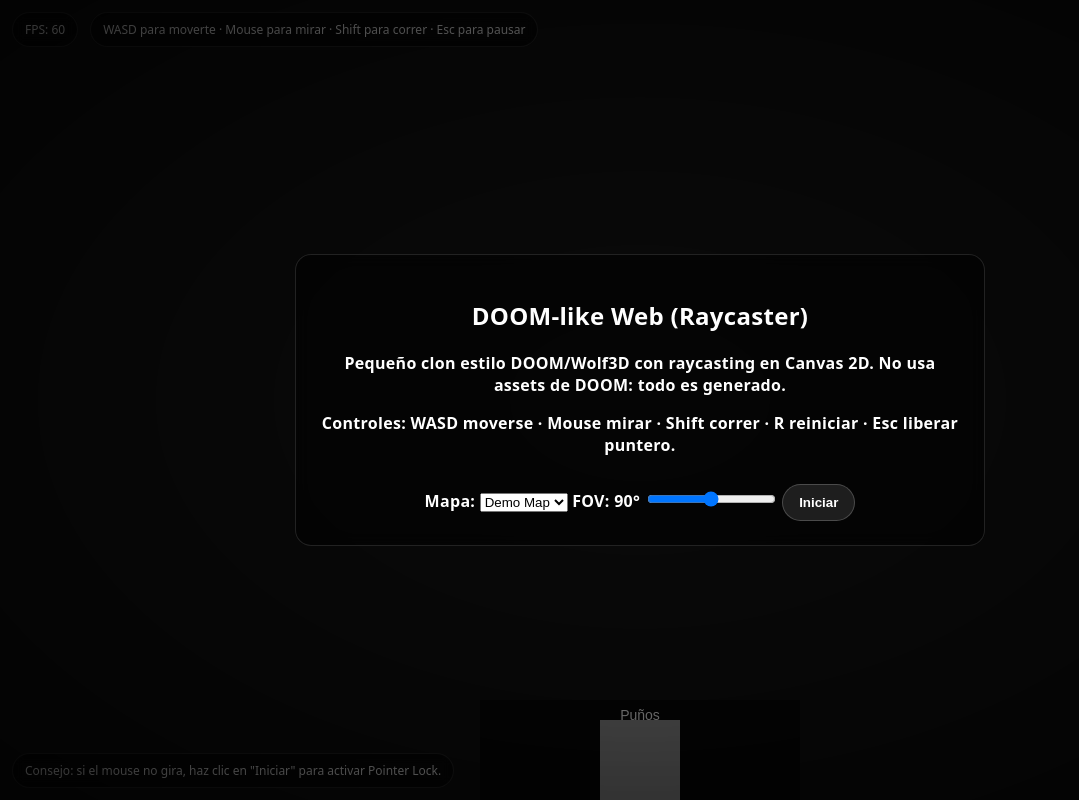
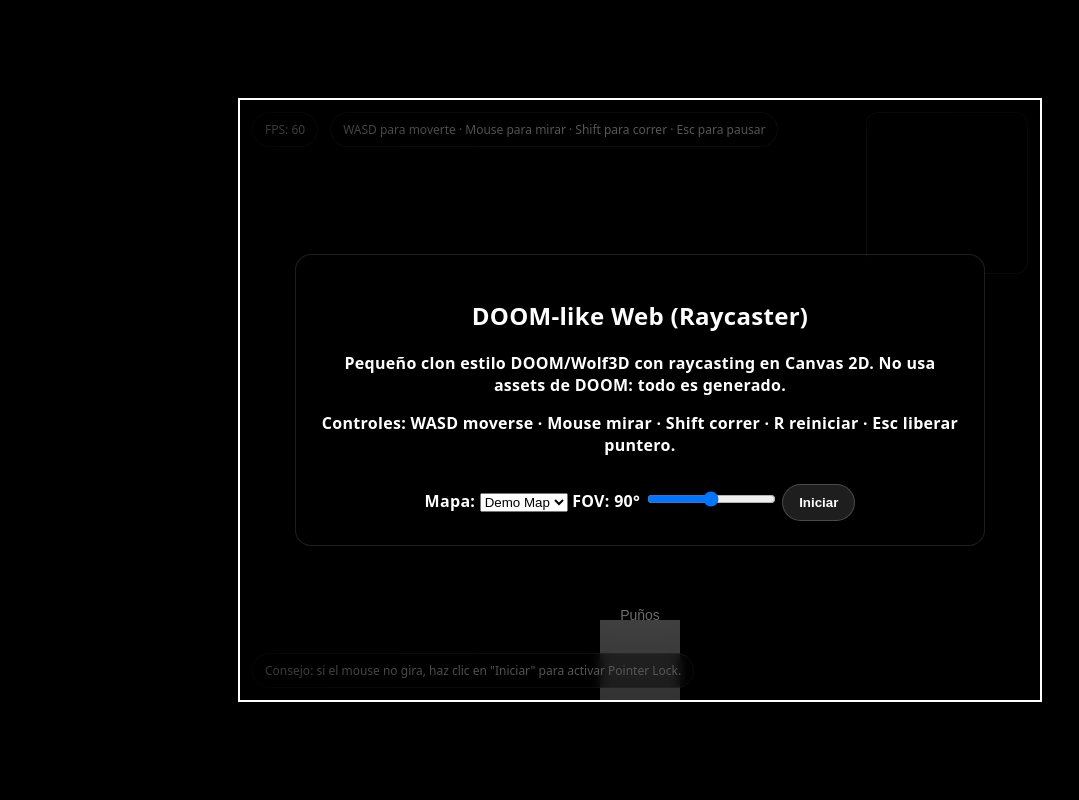
Before and after one commit to hatemecha/doom-clone, a plain HTML site: page index.html in a window 1280 px wide. Shown: the whole page, without its empty margins (0-1079 px from the left). Drawn offline with Linux system fonts and the light colour scheme.

Commit message:
Center game canvas and fix size

```diff
--- a/index.html
+++ b/index.html
@@ -9,14 +9,14 @@
       body {
         height: 100%;
         margin: 0;
-        background: #111;
+        background: #000;
         color: #eee;
         font-family: system-ui, -apple-system, Segoe UI, Roboto, Ubuntu,
           Cantarell, Noto Sans, Helvetica, Arial, "Apple Color Emoji",
           "Segoe UI Emoji";
       }
       #hud {
-        position: fixed;
+        position: absolute;
         top: 12px;
         left: 12px;
         right: 12px;
@@ -34,7 +34,7 @@
         backdrop-filter: blur(6px);
       }
       #help {
-        position: fixed;
+        position: absolute;
         bottom: 12px;
         left: 12px;
         right: 12px;
@@ -47,17 +47,22 @@
       }
       #container {
         position: fixed;
-        inset: 0;
-        display: grid;
-        place-items: center;
+        top: 50%;
+        left: 50%;
+        width: 800px;
+        height: 600px;
+        transform: translate(-50%, -50%);
+        border: 2px solid #fff;
+        background: #000;
+        overflow: hidden;
       }
       #game {
-        width: 100vw;
-        height: 100vh;
+        width: 100%;
+        height: 100%;
         display: block;
       }
       #overlay {
-        position: fixed;
+        position: absolute;
         inset: 0;
         display: grid;
         place-items: center;
@@ -94,7 +99,7 @@
         cursor: pointer;
       }
       #minimap {
-        position: fixed;
+        position: absolute;
         top: 12px;
         right: 12px;
         width: 160px;
@@ -105,7 +110,7 @@
         background: rgba(0, 0, 0, 0.35);
       }
       #weaponHud {
-        position: fixed;
+        position: absolute;
         bottom: 0;
         left: 50%;
         transform: translateX(-50%);
@@ -120,9 +125,7 @@
   </head>
   <body>
     <div id="container">
-      <canvas id="game"></canvas>
-    </div>
-
+      <canvas id="game" width="800" height="600"></canvas>
       <canvas id="weaponHud" width="320" height="100"></canvas>
 
       <div id="hud">
@@ -162,6 +165,7 @@
               <input id="fovRange" type="range" min="60" max="120" value="90" />
             </label>
             <button id="startBtn">Iniciar</button>
+        </div>
       </div>
     </div>
 
@@ -222,8 +226,8 @@
       const mctx = minimap.getContext("2d");
 
       function resize() {
-        canvas.width = window.innerWidth;
-        canvas.height = window.innerHeight;
+        canvas.width = 800;
+        canvas.height = 600;
       }
       window.addEventListener("resize", resize);
       resize();
```
Lines whose indentation alone changed are shown as unchanged.
